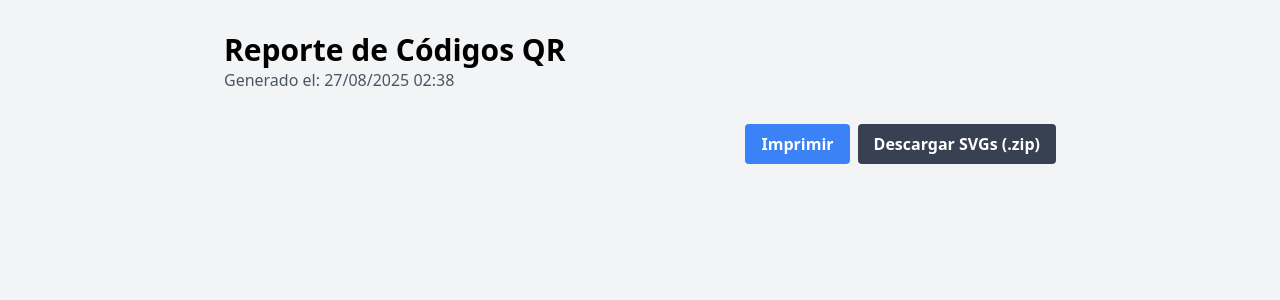
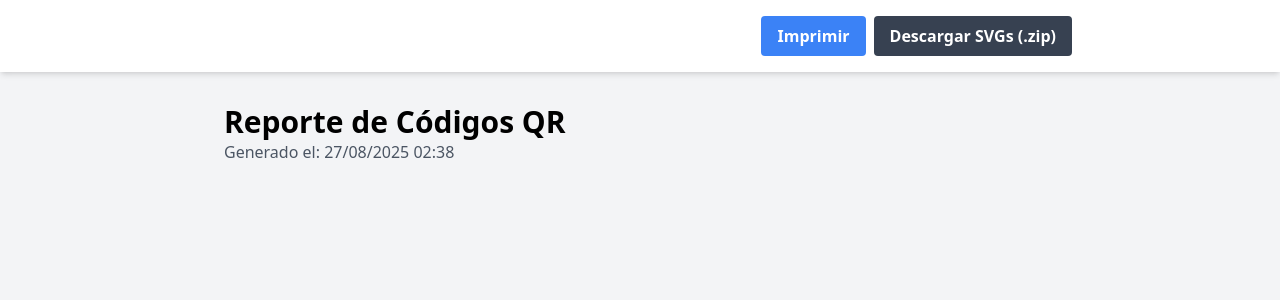
Before and after one commit to imalexrd/melifora, a Laravel app: template resources/views/hives/print-qrs.blade.php in a window 1280 px wide. Shown: the top 300 px of the page. Run offline with Laravel 12, Linux system fonts and the light colour scheme; the template is opened without the code that fills it, so the values that code supplies are empty; some libraries are stand-ins or nearby versions.

Commit message:
Follow-up: Improve layout of the QR code report page
This commit improves the layout of the QR code report page based on user feedback.

The changes include:
- The 'Print' and 'Download SVGs' buttons have been moved to a header at the top of the page.
- The header is hidden when the page is printed.
- The report title and generation date are now displayed below the header and remain visible during printing.

```diff
--- a/resources/views/hives/print-qrs.blade.php
+++ b/resources/views/hives/print-qrs.blade.php
@@ -21,14 +21,8 @@
     </style>
 </head>
 <body class="bg-gray-100">
-    <div class="max-w-4xl mx-auto p-8">
-        <div class="no-print mb-8">
-            <h1 class="text-3xl font-bold">Reporte de Códigos QR</h1>
-            <p class="text-gray-600">Generado el: {{ now()->format('d/m/Y H:i') }}</p>
-        </div>
-
-        <div class="flex justify-between items-center mb-8 no-print">
-            <div></div>
+    <header class="bg-white shadow-md no-print">
+        <div class="max-w-4xl mx-auto p-4 flex justify-end items-center">
             <div class="flex space-x-2">
                 <button onclick="window.print()" class="bg-blue-500 hover:bg-blue-700 text-white font-bold py-2 px-4 rounded">
                     Imprimir
@@ -41,6 +35,13 @@
                     </button>
                 </form>
             </div>
+        </div>
+    </header>
+
+    <div class="max-w-4xl mx-auto p-8">
+        <div class="mb-8">
+            <h1 class="text-3xl font-bold">Reporte de Códigos QR</h1>
+            <p class="text-gray-600">Generado el: {{ now()->format('d/m/Y H:i') }}</p>
         </div>
 
         <div class="grid grid-cols-2 md:grid-cols-3 lg:grid-cols-4 gap-8">
```
